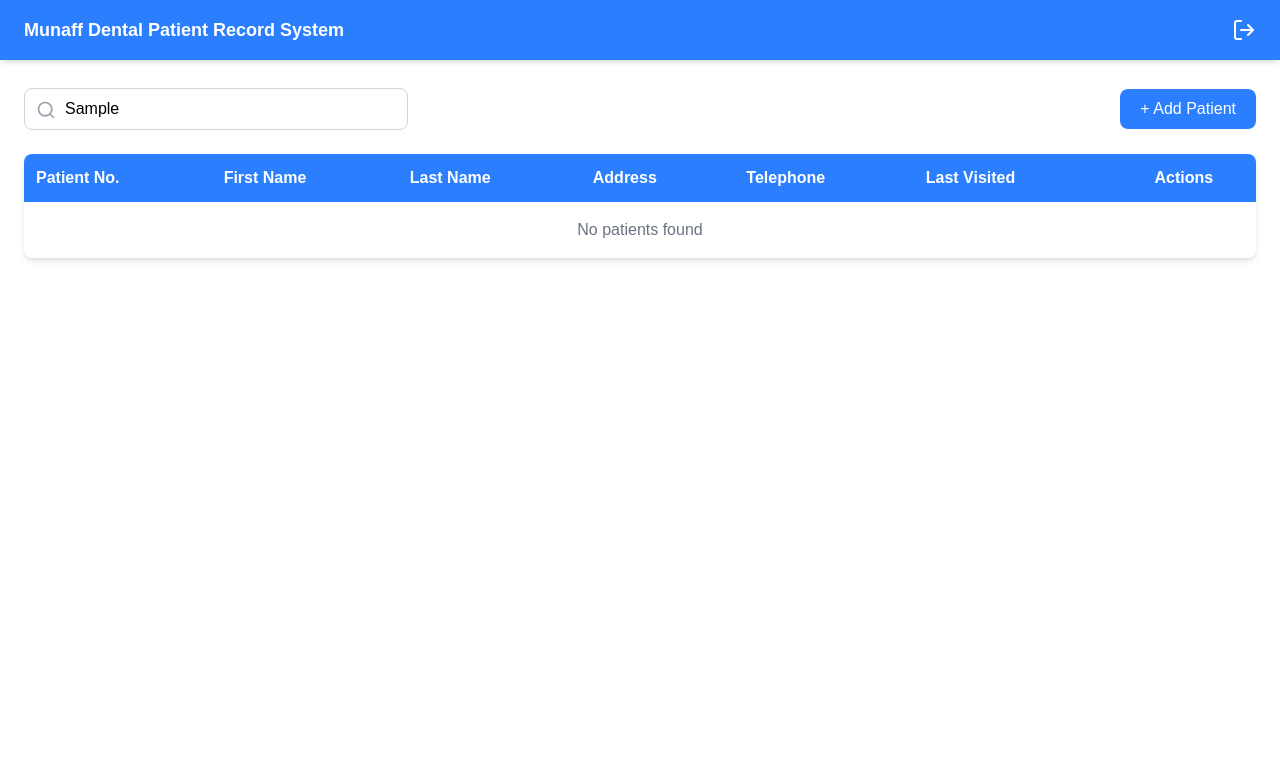
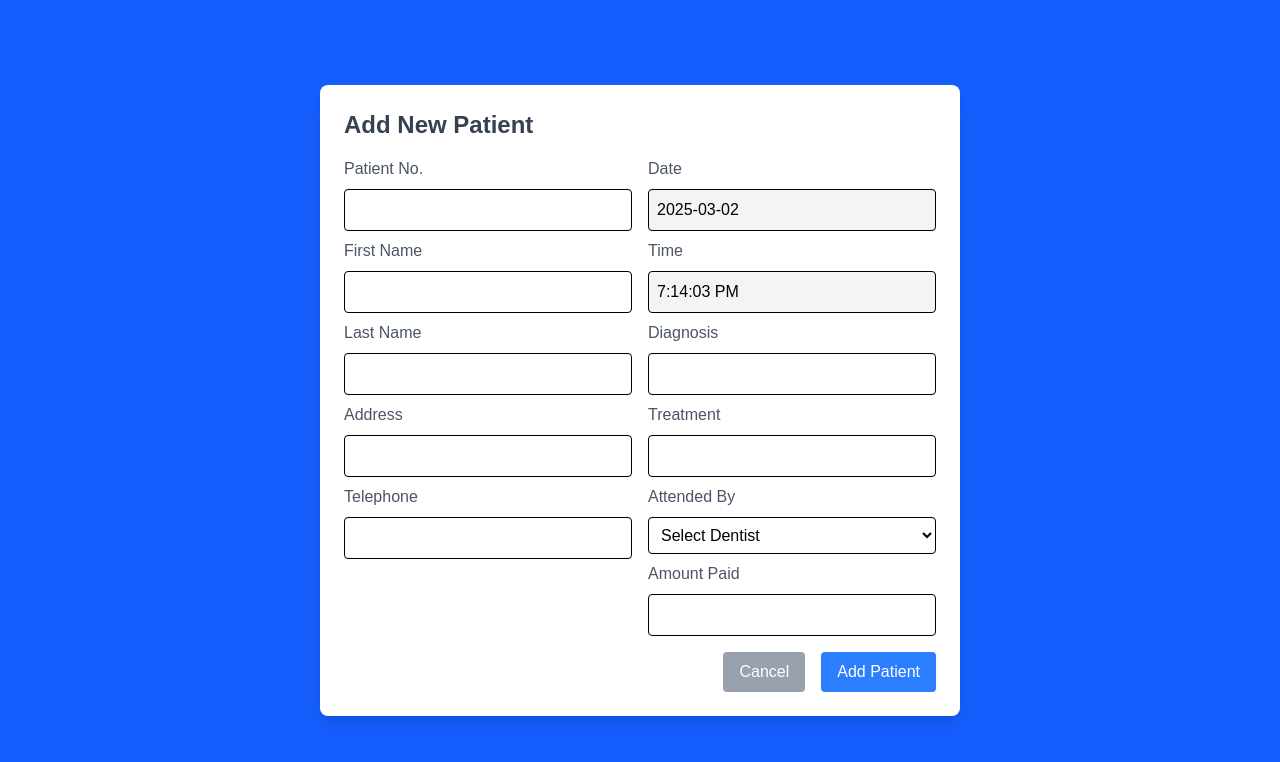
Before and after one commit to BCEESAY10/patients-record-system-ui, a React (Vite) app: page / in a window 1280 px wide. Both pictures are taken after typing "Sample" into the empty fields and a click on the button "+ Add Patient". Shown: the top 762 px of the page. Built offline with nearby package versions, Linux system fonts and the light colour scheme.

Commit message:
Create the Add Patient modal where data of new patient is created

```diff
--- /dev/null
+++ b/src/AddPatient.jsx
@@ -0,0 +1,107 @@
+import React, { useState, useEffect } from "react";
+
+function AddPatient({ isOpen, onClose, onAddPatient }) {
+  if (!isOpen) return null;
+
+  const [formData, setFormData] = useState({
+    patientNo: "",
+    firstName: "",
+    lastName: "",
+    address: "",
+    phone: "",
+    diagnosis: "",
+    treatment: "",
+    attendedBy: "",
+    amountPaid: "",
+    date: "",
+    time: "",
+  });
+
+  // Set default date and time on modal open
+  useEffect(() => {
+    const now = new Date();
+    setFormData((prev) => ({
+      ...prev,
+      date: now.toISOString().split("T")[0],
+      time: now.toLocaleTimeString(),
+    }));
+  }, [isOpen]);
+
+  // Handle form input change
+  const handleChange = (e) => {
+    const { name, value } = e.target;
+    setFormData({ ...formData, [name]: value });
+  };
+
+  // Submit function to add a patient
+  const handleSubmit = () => {
+    onAddPatient(formData); // Pass new patient to the parent component
+    onClose(); // Close modal after adding
+  };
+
+  return (
+    <div className="fixed inset-0 flex items-center justify-center bg-blue-600 bg-opacity-30">
+      <div className="bg-white p-6 rounded-lg shadow-lg w-1/2">
+        <h2 className="text-2xl font-semibold text-gray-700 mb-4">Add New Patient</h2>
+
+        {/* Form */}
+        <div className="grid grid-cols-2 gap-4">
+          {/* Left side inputs */}
+          <div className="flex flex-col space-y-2">
+            <label className="text-gray-600">Patient No.</label>
+            <input type="text" name="patientNo" value={formData.patientNo} onChange={handleChange} className="border p-2 rounded" />
+
+            <label className="text-gray-600">First Name</label>
+            <input type="text" name="firstName" value={formData.firstName} onChange={handleChange} className="border p-2 rounded" />
+
+            <label className="text-gray-600">Last Name</label>
+            <input type="text" name="lastName" value={formData.lastName} onChange={handleChange} className="border p-2 rounded" />
+
+            <label className="text-gray-600">Address</label>
+            <input type="text" name="address" value={formData.address} onChange={handleChange} className="border p-2 rounded" />
+
+            <label className="text-gray-600">Telephone</label>
+            <input type="text" name="phone" value={formData.phone} onChange={handleChange} className="border p-2 rounded" />
+          </div>
+
+          {/* Right side inputs */}
+          <div className="flex flex-col space-y-2">
+            <label className="text-gray-600">Date</label>
+            <input type="text" value={formData.date} readOnly className="border p-2 rounded bg-gray-100" />
+
+            <label className="text-gray-600">Time</label>
+            <input type="text" value={formData.time} readOnly className="border p-2 rounded bg-gray-100" />
+
+            <label className="text-gray-600">Diagnosis</label>
+            <input type="text" name="diagnosis" value={formData.diagnosis} onChange={handleChange} className="border p-2 rounded" />
+
+            <label className="text-gray-600">Treatment</label>
+            <input type="text" name="treatment" value={formData.treatment} onChange={handleChange} className="border p-2 rounded" />
+
+            <label className="text-gray-600">Attended By</label>
+            <select name="attendedBy" value={formData.attendedBy} onChange={handleChange} className="border p-2 rounded cursor-pointer">
+              <option value="">Select Dentist</option>
+              <option value="Dr. Jobe">Ahmad</option>
+              <option value="Dr. Camara">Musa</option>
+            </select>
+
+            <label className="text-gray-600">Amount Paid</label>
+            <input type="number" name="amountPaid" value={formData.amountPaid} onChange={handleChange} className="border p-2 rounded" />
+          </div>
+        </div>
+
+        {/* Buttons */}
+        <div className="flex justify-end space-x-4 mt-4">
+          <button onClick={onClose} className="bg-gray-400 px-4 py-2 text-white rounded hover:bg-gray-500 cursor-pointer">
+            Cancel
+          </button>
+          <button onClick={handleSubmit} className="bg-blue-500 px-4 py-2 text-white rounded hover:bg-blue-600 cursor-pointer">
+            Add Patient
+          </button>
+        </div>
+      </div>
+    </div>
+  );
+}
+
+export default AddPatient;
--- a/src/Patients.jsx
+++ b/src/Patients.jsx
@@ -1,15 +1,23 @@
 import React, { useState } from "react";
-import { Search, Eye, Edit, Trash2 } from "lucide-react"; // Importing icons
+import { Search, Eye, Edit, Trash2 } from "lucide-react";
+import AddPatient from "./AddPatient";
 
 function Patients() {
-  // Sample patient data (Replace with API data later)
+
+  const [isModalOpen, setIsModalOpen] = useState(false);
+  const [searchTerm, setSearchTerm] = useState("");
+
   const [patients, setPatients] = useState([
-    { id: 1, firstName: "John", lastName: "Doe", address: "123 Street", phone: "9876543210", lastVisited: "2024-02-28" },
-    { id: 2, firstName: "Jane", lastName: "Smith", address: "456 Avenue", phone: "9123456780", lastVisited: "2024-02-20" },
-    { id: 3, firstName: "Alice", lastName: "Johnson", address: "789 Road", phone: "9234567891", lastVisited: "2024-01-15" }
+    { id: 1, firstName: "Lamin", lastName: "Tamba", address: "Batokunku", phone: "9898982", lastVisited: "2024-02-28" },
+    { id: 2, firstName: "Jainaba", lastName: "Sonko", address: "Kunkujang", phone: "3456780", lastVisited: "2024-02-20" },
+    { id: 3, firstName: "Alieu", lastName: "Jammeh", address: "Abuko", phone: "4567891", lastVisited: "2025-01-15" }
   ]);
 
-  const [searchTerm, setSearchTerm] = useState("");
+  // Add new patient to the list dynamically
+  const addNewPatient = (newPatient) => {
+    setPatients((prevPatients) => [...prevPatients, { ...newPatient, patientNo: (prevPatients.length + 1).toString() }]);
+    setIsModalOpen(false);
+  };
 
   // Filtered patient list based on search input
   const filteredPatients = patients.filter((patient) =>
@@ -20,7 +28,7 @@ function Patients() {
     <div className="p-6 mt-16">
       {/* Search and Add Button Section */}
       <div className="flex justify-between items-center mb-6">
-        {/* Search Bar with Icon */}
+
         <div className="relative w-full max-w-sm">
           <Search className="absolute left-3 top-3 text-gray-400" size={20} />
           <input
@@ -32,8 +40,7 @@ function Patients() {
           />
         </div>
 
-        {/* Add Patient Button */}
-        <button className="ml-4 px-5 py-2 bg-blue-500 text-white rounded-lg hover:bg-blue-600 transition cursor-pointer">
+        <button onClick={() => setIsModalOpen(true)} className="ml-4 px-5 py-2 bg-blue-500 text-white rounded-lg hover:bg-blue-600 transition cursor-pointer">
           + Add Patient
         </button>
       </div>
@@ -61,7 +68,7 @@ function Patients() {
                   <td className="p-3">{patient.lastName}</td>
                   <td className="p-3">{patient.address}</td>
                   <td className="p-3">{patient.phone}</td>
-                  <td className="p-3">{patient.lastVisited}</td>
+                  <td className="p-3">{patient.date || patient.lastVisited}</td>
                   <td className="p-3 flex justify-center space-x-3">
                     <button className="text-blue-500 hover:text-blue-700 cursor-pointer">
                       <Eye size={20} />
@@ -85,6 +92,9 @@ function Patients() {
           </tbody>
         </table>
       </div>
+
+      {/* Add Patient Modal (Opens when Add Patient button is clicked) */}
+      <AddPatient isOpen={isModalOpen} onClose={() => setIsModalOpen(false)} onAddPatient={addNewPatient} />
     </div>
   );
 }
```
